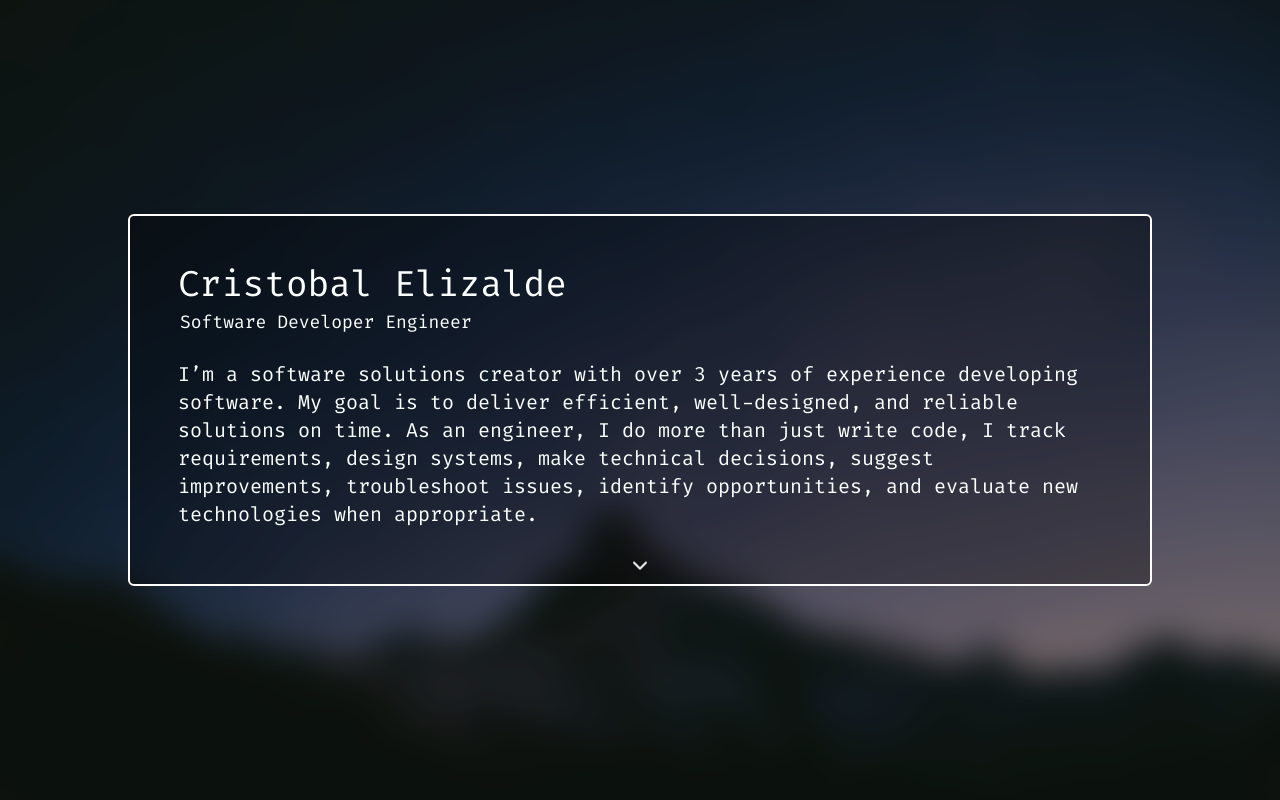
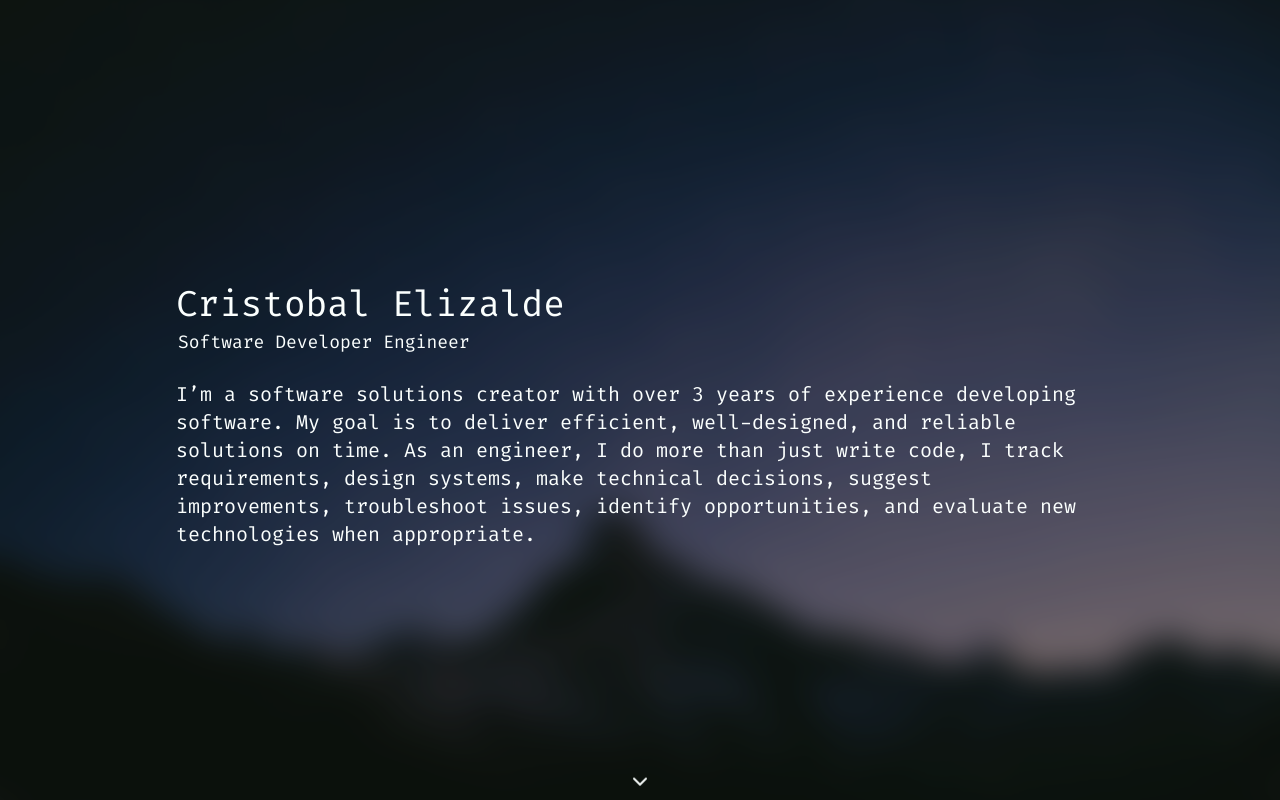
Before and after one commit to Decrist33/crist-portfolio, a SvelteKit app: page / in a window 1280 px wide. Built offline with nearby package versions, Linux system fonts and the light colour scheme.

Commit message:
style: adjust layout and positioning of hero section elements

```diff
--- a/src/routes/+page.svelte
+++ b/src/routes/+page.svelte
@@ -20,7 +20,7 @@
 
 <section
 	id="hero"
-	class="relative h-screen w-full overflow-hidden flex items-center justify-center"
+	class="relative h-screen w-full overflow-hidden flex items-center justify-center flex-col"
 >
 	<!-- Background -->
 	<div
@@ -35,9 +35,8 @@
 		class="flex flex-col relative z-10
          w-11/12 max-w-5xl
          h-fit max-h-[90dvh]
-         border-2 border-solid border-white
          px-6 py-6 sm:px-12 sm:pt-12 sm:pb-4
-         rounded-md bg-black/30
+         rounded-md
          overflow-y-auto transition-all ease-out"
 	>
 		<div class="w-full shrink-0">
@@ -54,15 +53,14 @@
 				new technologies when appropriate.
 			</p>
 		</div>
-
-		<a
-			use:vibrate
-			href="#experience"
-			class="mt-4 flex justify-center items-center shrink-0 hover:cursor-pointer"
-		>
-			<ChevronDown class="animate-float" />
-		</a>
 	</div>
+	<a
+		use:vibrate
+		href="#experience"
+		class="absolute bottom-4 mt-4 flex justify-center items-center shrink-0 hover:cursor-pointer"
+	>
+		<ChevronDown class="animate-float" />
+	</a>
 </section>
 
 <div class="relative">
```
